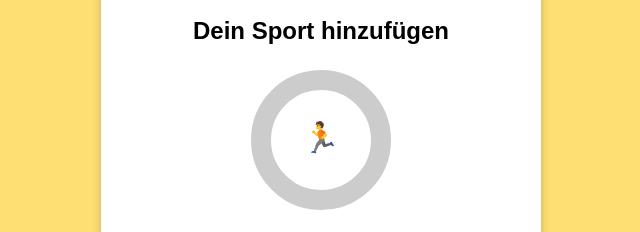
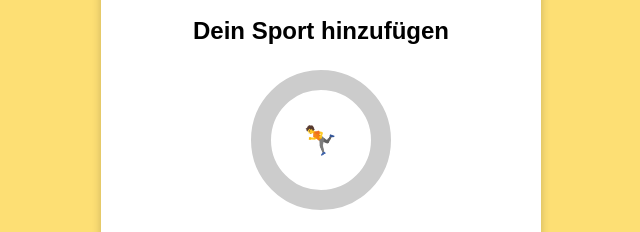
Before and after one commit to sarinaschmuki/IM3_CrediFit, a plain HTML site: page screen3.html in a window 1280 px wide. Shown: the part 311-543 px from the top of the page, 219-859 px from the left. Drawn offline with Linux system fonts and the light colour scheme.

Commit message:
Weitere Anpassungen

```diff
--- a/screen3.html
+++ b/screen3.html
@@ -144,7 +144,7 @@
                 <circle id="ring-fill" cx="75" cy="75" r="60" fill="none" stroke="#007bff" stroke-width="20" stroke-dasharray="0 377"></circle>
                 <g id="icon-group">
                     <circle cx="75" cy="75" r="55" fill="transparent"></circle>
-                    <text id="sport-icon" x="75" y="75" font-size="30" fill="white" text-anchor="middle" alignment-baseline="middle" transform="rotate(90 75 75)">🏃</text> <!-- Rennendes Emoji (um 180 Grad gedreht) -->
+                    <text id="sport-icon" x="75" y="75" font-size="30" fill="white" text-anchor="middle" alignment-baseline="middle" transform="rotate(50 75 75)">🏃</text> <!-- Rennendes Emoji (um 180 Grad gedreht) -->
                 </g>
                 <text id="stunden" x="75" y="85" font-size="20" fill="#007bff" text-anchor="middle" alignment-baseline="middle"></text>
             </svg>
@@ -252,6 +252,7 @@
                 emoji = '⚽️';
             } else if (sport.toLowerCase() === 'rudern') {
                 emoji = '🚣‍♀️';
+
             }
 
             emojiRotation += (360 * fillPercentage) / 100; // Berechnet die Drehung des Emojis
```
Also changed, not shown: Screenshot 2023-10-13 at 15.26.49.png (added), Screenshot 2023-10-13 at 15.32.25.png (added), 1 other file.
